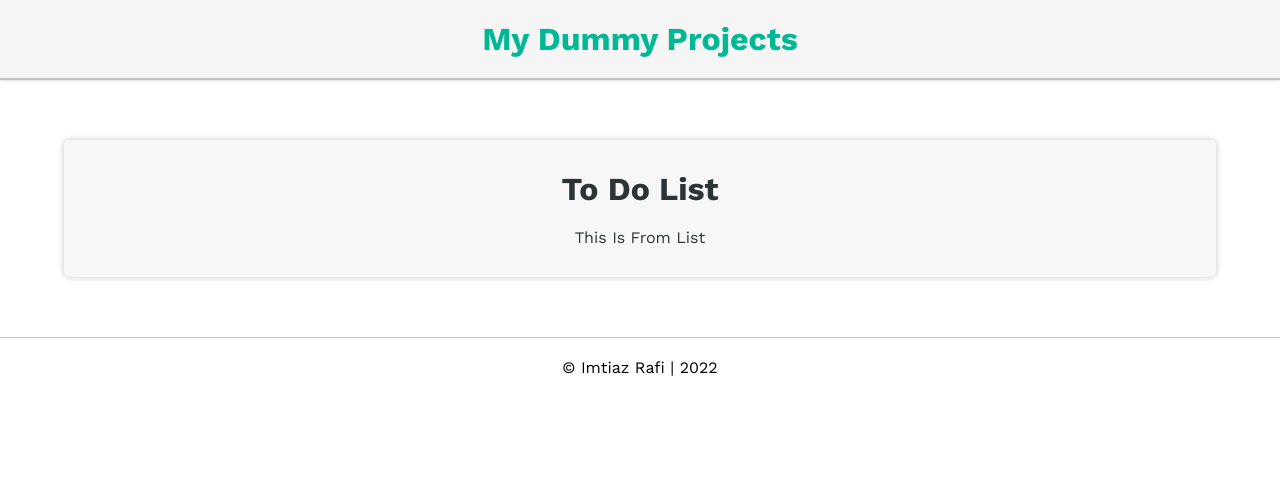
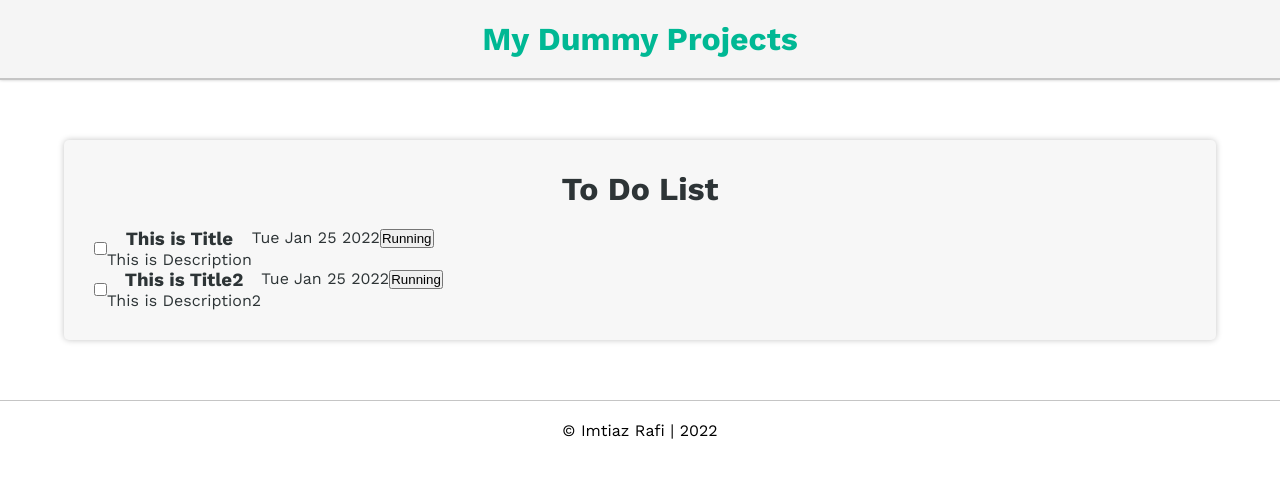
Before and after one commit to Imtiaz-Rafi/Dummy-Projects, a React (Create React App) app: page /todolist in a window 1280 px wide. Shown: the top 478 px of the page. Built offline with nearby package versions, Linux system fonts and the light colour scheme.

Commit message:
list view created(excluding css)/ timer view changed

```diff
--- a/src/components/timer/index.jsx
+++ b/src/components/timer/index.jsx
@@ -1,5 +1,5 @@
 import React from "react";
-import "./timer.css";
+import classes from "./timer.module.css";
 
 class Timer extends React.Component {
     state = {
@@ -60,51 +60,63 @@ class Timer extends React.Component {
 
     render() {
         return (
-            <div className="timer-body">
-                <div className="text-center">
-                    <div className="body-element">
+            <div className={classes.timer_body}>
+                <div className={classes.text_center}>
+                    <div className={classes.body_element}>
                         <h1>Timer</h1>
                     </div>
-                    <div className="body-element">
-                        <button className="btn" onClick={this.incrementMinute}>
+                    <div className={classes.body_element}>
+                        <button className={classes.btn} onClick={this.incrementMinute}>
                             +
                         </button>
-                        {/* <button className="btn" onClick={this.incrementMinute}>+</button> */}
-                        <span className="text">
-                            {this.state.minute} <span className="text2">min</span>
+                        {/* <button className={classes.}"btn" onClick={this.incrementMinute}>+</button> */}
+                        <span className={classes.text}>
+                            {this.state.minute} <span className={classes.text2}>min</span>
                         </span>
-                        <button className="btn" onClick={this.decrementMinute}>
+                        <button className={classes.btn} onClick={this.decrementMinute}>
                             -
                         </button>
                     </div>
-                    <div className="body-element">
-                        <button className="btn" onClick={this.incrementSecond}>
+                    <div className={classes.body_element}>
+                        <button className={classes.btn} onClick={this.incrementSecond}>
                             +
                         </button>
-                        <span className="text">
-                            {this.state.second} <span className="text2">sec</span>
+                        <span className={classes.text}>
+                            {this.state.second} <span className={classes.text2}>sec</span>
                         </span>
-                        <button className="btn" onClick={this.decrementSecond}>
+                        <button className={classes.btn} onClick={this.decrementSecond}>
                             -
                         </button>
                     </div>
                 </div>
-                <div className="text-center">
+                <div className={classes.text_center}>
                     {this.state.start === 0 ? (
-                        <button className="btn btn-bottom btn-green" onClick={this.startTimer}>
+                        <button
+                            className={`${classes.btn} ${classes.btn_bottom} ${classes.btn_green}`}
+                            onClick={this.startTimer}
+                        >
                             Start
                         </button>
                     ) : this.state.start === 2 ? (
-                        <button className="btn btn-bottom btn-green" onClick={this.startTimer}>
+                        <button
+                            className={`${classes.btn} ${classes.btn_bottom} ${classes.btn_green}`}
+                            onClick={this.startTimer}
+                        >
                             Resume
                         </button>
                     ) : (
-                        <button className="btn btn-bottom btn-yellow" onClick={this.pauseTimer}>
+                        <button
+                            className={`${classes.btn} ${classes.btn_bottom} ${classes.btn_yellow}`}
+                            onClick={this.pauseTimer}
+                        >
                             Pause
                         </button>
                     )}
 
-                    <button className="btn btn-bottom btn-red" onClick={this.resetTimer}>
+                    <button
+                        className={`${classes.btn} ${classes.btn_bottom} ${classes.btn_red}`}
+                        onClick={this.resetTimer}
+                    >
                         Reset
                     </button>
                 </div>
--- a/src/components/timer/timer.css
+++ b/src/components/timer/timer.module.css
@@ -7,7 +7,8 @@
     margin: 10px 10px;
     cursor: pointer;
 }
-.timer-body {
+.timer_body {
+    text-align: center;
     border-radius: 8px;
     box-shadow: 0px 0px 5px 0px rgb(166, 202, 255);
     padding: 20px;
@@ -22,31 +23,31 @@
 .text2 {
     font-size: 15px;
 }
-.btn-bottom {
+.btn_bottom {
     color: white;
     padding: 10px 50px;
     transition: 0.3s ease-in-out;
 }
-.btn-bottom:hover {
+.btn_bottom:hover {
     /* transform: ; */
     padding: 8px 48px;
 }
-.btn-green {
+.btn_green {
     background: rgb(0, 187, 72);
 }
-.btn-green:hover {
+.btn_green:hover {
     background: rgb(0, 161, 62);
 }
-.btn-yellow {
+.btn_yellow {
     color: black;
     background: rgb(236, 233, 8);
 }
-.btn-yellow:hover {
+.btn_yellow:hover {
     background: rgb(218, 214, 11);
 }
-.btn-red {
+.btn_red {
     background: rgb(212, 24, 3);
 }
-.btn-red:hover {
+.btn_red:hover {
     background: rgb(170, 20, 3);
 }
--- a/src/components/todo/index.jsx
+++ b/src/components/todo/index.jsx
@@ -1,11 +1,42 @@
 import React from "react";
 import ListView from "./listview";
+
 class Todolist extends React.Component {
+    state = {
+        todos: [
+            {
+                id: "abcdef",
+                title: "This is Title",
+                desc: "This is Description",
+                time: new Date(),
+                isComplete: false,
+                isSelect: false,
+            },
+            {
+                id: "1234",
+                title: "This is Title2",
+                desc: "This is Description2",
+                time: new Date(),
+                isComplete: false,
+                isSelect: false,
+            },
+        ],
+    };
+
+    toggleSelect = (todoId) => {};
+    toggleComplete = (todoId) => {};
+
     render() {
         return (
             <div className="text-center">
                 <h1 className="body-element">To Do List</h1>
-                <ListView />
+                <div>
+                    <ListView
+                        todos={this.state.todos}
+                        toggleSelect={this.toggleSelect}
+                        toggleComplete={this.toggleComplete}
+                    />
+                </div>
             </div>
         );
     }
--- a/src/components/todo/listview.jsx
+++ b/src/components/todo/listview.jsx
@@ -1,11 +1,48 @@
 import React from "react";
+import "./todo.css";
+import PropTypes from "prop-types";
 
-const ListItem = () => {
-    return <>This Is From List</>;
+const ListItem = ({ todo, toggleSelect, toggleComplete }) => {
+    return (
+        <>
+            <div className="list-row">
+                <input
+                    type="checkbox"
+                    name={todo.id}
+                    id={todo.id}
+                    checked={todo.isSelect}
+                    onChange={() => toggleSelect(todo.id)}
+                />
+                <div className="">
+                    <h3 className="title">{todo.title}</h3>
+                    <div className="desc">{todo.desc}</div>
+                </div>
+                <div className="date">{todo.time.toDateString()}</div>
+                <div className="todo_btn">
+                    <button color={todo.isComplete ? "danger" : "success"} onClick={() => toggleComplete(todo.id)}>
+                        {todo.isComplete ? "Completed" : "Running"}
+                    </button>
+                </div>
+            </div>
+        </>
+    );
 };
 
-const ListView = () => {
-    return <ListItem />;
+ListItem.propTypes = {
+    todo: PropTypes.object.isRequired,
+    toggleSelect: PropTypes.func.isRequired,
+    toggleComplete: PropTypes.func.isRequired,
+};
+
+const ListView = ({ todos, toggleSelect, toggleComplete }) => {
+    return todos.map((todo) => (
+        <ListItem key={todo.id} todo={todo} toggleSelect={toggleSelect} toggleComplete={toggleComplete} />
+    ));
+};
+ListView.propTypes = {
+    todos: PropTypes.array.isRequired,
+    toggleSelect: PropTypes.func.isRequired,
+    toggleComplete: PropTypes.func.isRequired,
 };
 
 export default ListView;
--- /dev/null
+++ b/src/components/todo/todo.css
@@ -0,0 +1,3 @@
+.list-row{
+    display:flex;
+}
```
